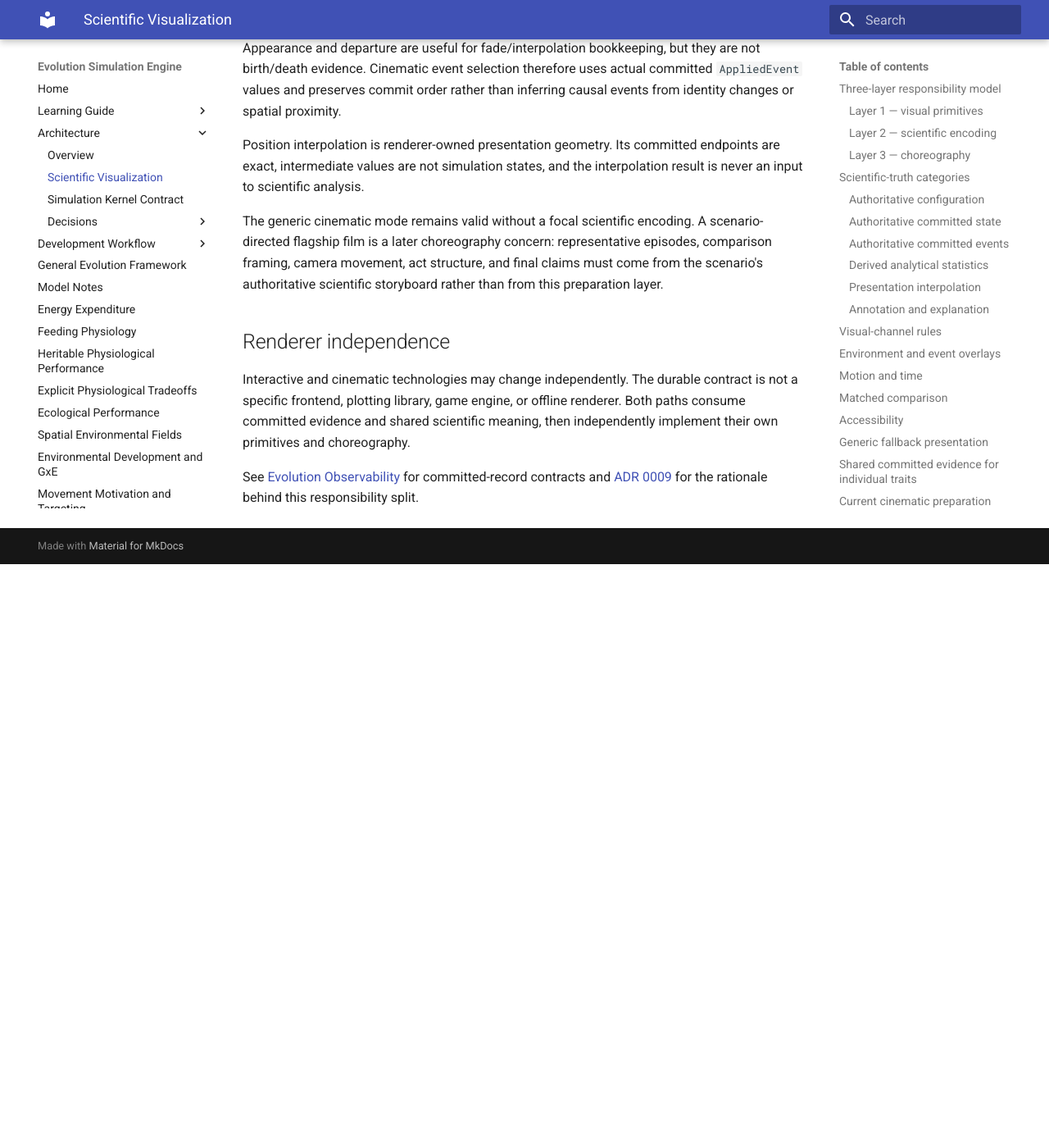
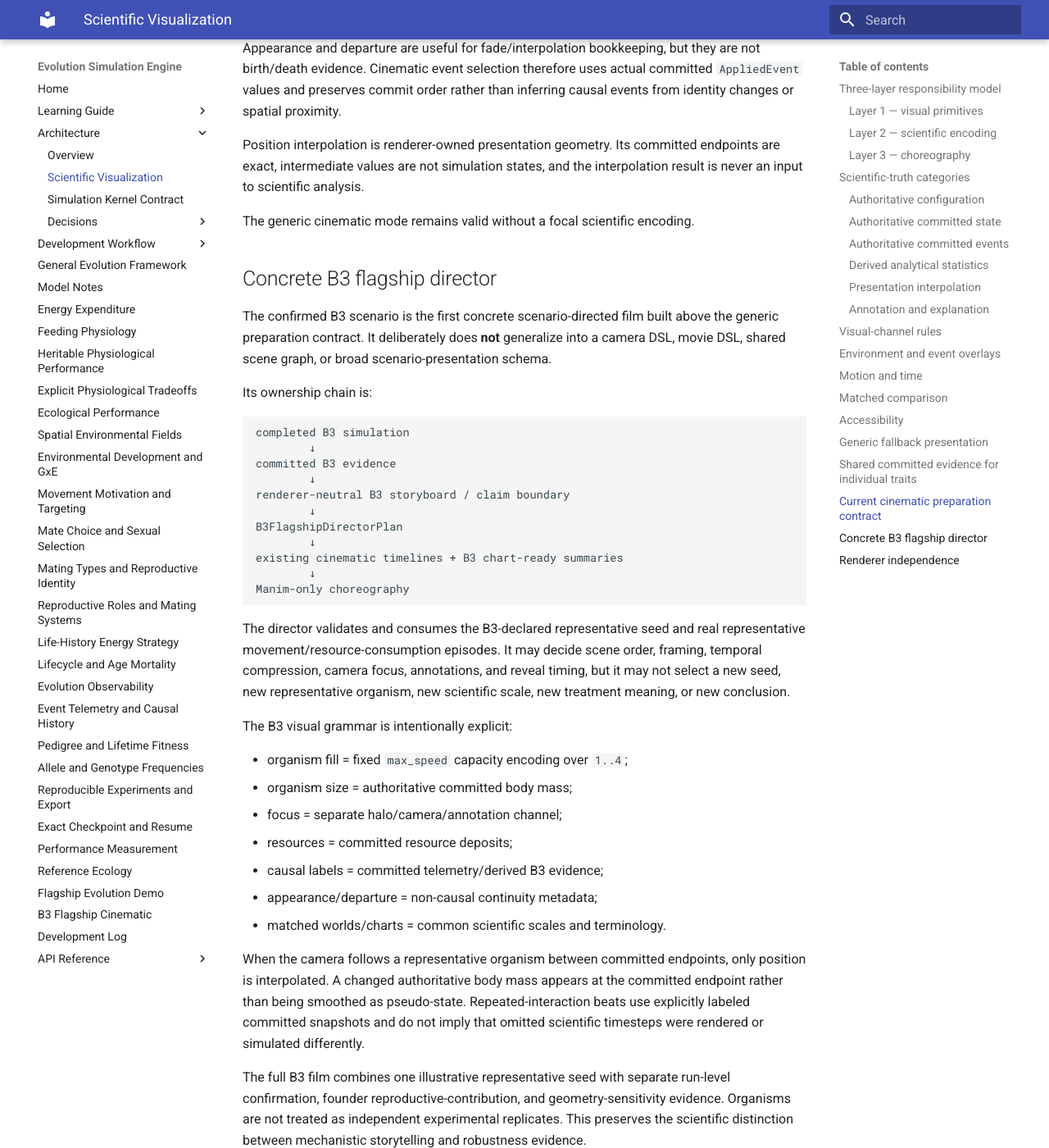
Before and after one commit to abdullahkhan57721/evolution-simulation-engine, an MkDocs documentation site: the page built from docs/architecture/scientific_visualization.md, in a window 1280 px wide and 1400 px high, scrolled down 6934 px. Shown: the whole window at 82% size. Built offline with MkDocs 1.6.1 and Material for MkDocs 9.7.7, drawn with Linux system fonts in a browser that asks for light colours; before the commit the page ends 7622 px from its top, so only the background shows below that; some of the changed text lies outside the part shown.

Commit message:
Document concrete B3 cinematic architecture

````diff
--- a/docs/architecture/scientific_visualization.md
+++ b/docs/architecture/scientific_visualization.md
@@ -275,7 +275,7 @@
 cinematic prepared primitives / timeline
         |
         v
-cinematic renderer and later scenario-specific director
+cinematic renderer or concrete scenario director
 ```
 
 `ContinuousTraitEncoding` is the first shared scientific-encoding value justified
@@ -299,11 +299,62 @@
 endpoints are exact, intermediate values are not simulation states, and the
 interpolation result is never an input to scientific analysis.
 
-The generic cinematic mode remains valid without a focal scientific encoding. A
-scenario-directed flagship film is a later choreography concern: representative
-episodes, comparison framing, camera movement, act structure, and final claims
-must come from the scenario's authoritative scientific storyboard rather than from
-this preparation layer.
+The generic cinematic mode remains valid without a focal scientific encoding.
+
+## Concrete B3 flagship director
+
+The confirmed B3 scenario is the first concrete scenario-directed film built above
+the generic preparation contract. It deliberately does **not** generalize into a
+camera DSL, movie DSL, shared scene graph, or broad scenario-presentation schema.
+
+Its ownership chain is:
+
+```text
+completed B3 simulation
+        ↓
+committed B3 evidence
+        ↓
+renderer-neutral B3 storyboard / claim boundary
+        ↓
+B3FlagshipDirectorPlan
+        ↓
+existing cinematic timelines + B3 chart-ready summaries
+        ↓
+Manim-only choreography
+```
+
+The director validates and consumes the B3-declared representative seed and real
+representative movement/resource-consumption episodes. It may decide scene order,
+framing, temporal compression, camera focus, annotations, and reveal timing, but it
+may not select a new seed, new representative organism, new scientific scale, new
+treatment meaning, or new conclusion.
+
+The B3 visual grammar is intentionally explicit:
+
+- organism fill = fixed `max_speed` capacity encoding over `1..4`;
+- organism size = authoritative committed body mass;
+- focus = separate halo/camera/annotation channel;
+- resources = committed resource deposits;
+- causal labels = committed telemetry/derived B3 evidence;
+- appearance/departure = non-causal continuity metadata;
+- matched worlds/charts = common scientific scales and terminology.
+
+When the camera follows a representative organism between committed endpoints,
+only position is interpolated. A changed authoritative body mass appears at the
+committed endpoint rather than being smoothed as pseudo-state. Repeated-interaction
+beats use explicitly labeled committed snapshots and do not imply that omitted
+scientific timesteps were rendered or simulated differently.
+
+The full B3 film combines one illustrative representative seed with separate
+run-level confirmation, founder reproductive-contribution, and geometry-sensitivity
+evidence. Organisms are not treated as independent experimental replicates. This
+preserves the scientific distinction between mechanistic storytelling and
+robustness evidence.
+
+Routine CI keeps the generic and science-aware cinematic smokes and adds a reduced
+real-B3 director smoke. The full high-quality flagship is a deliberate artifact
+workflow with a scalar reproducibility manifest rather than an every-commit render.
+See `docs/cinematic_flagship.md` for reproduction and review guidance.
 
 ## Renderer independence
 
````
Also changed, not shown: other parts of docs/architecture/scientific_visualization.md (+1 -1 lines).
